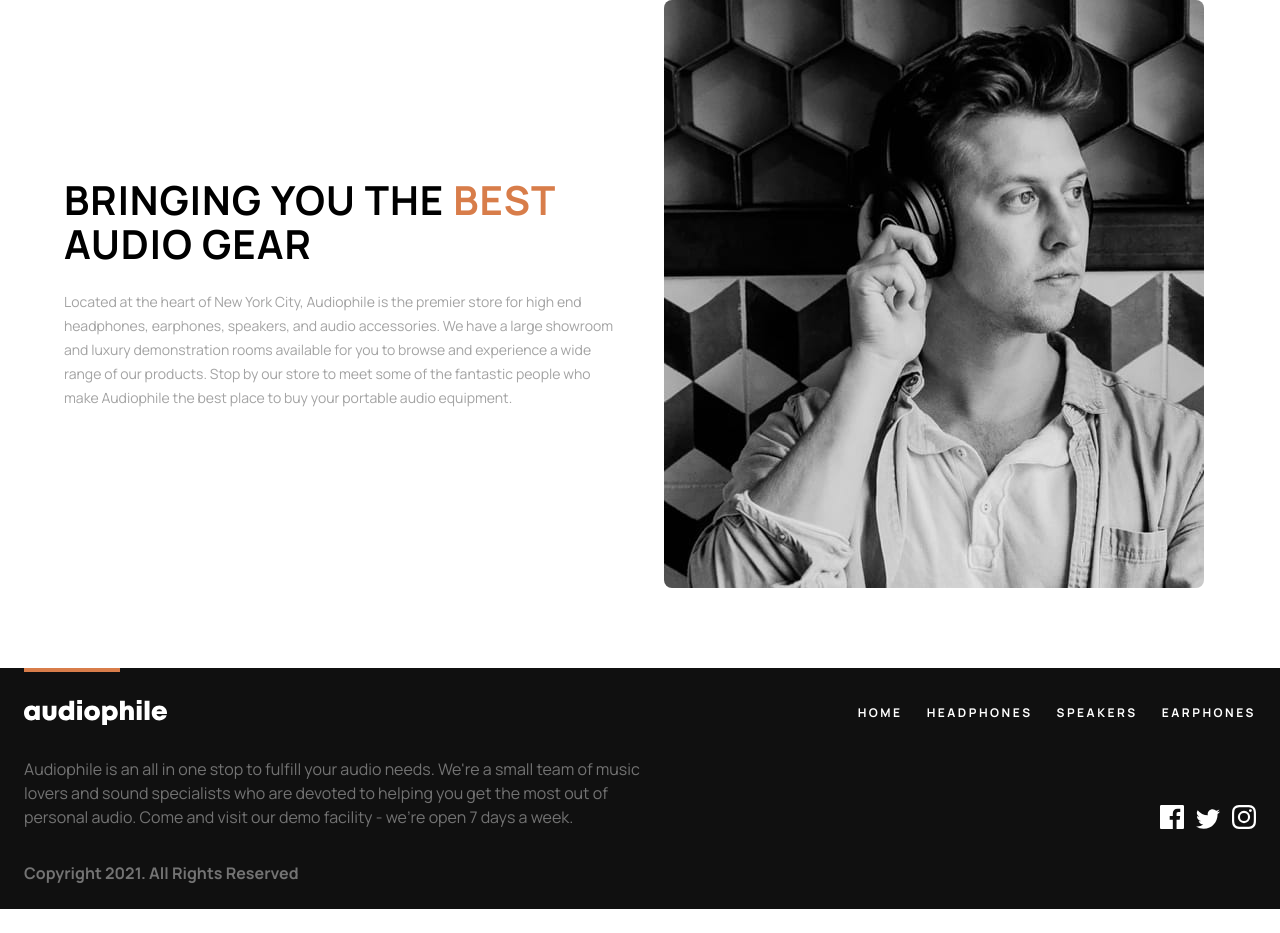
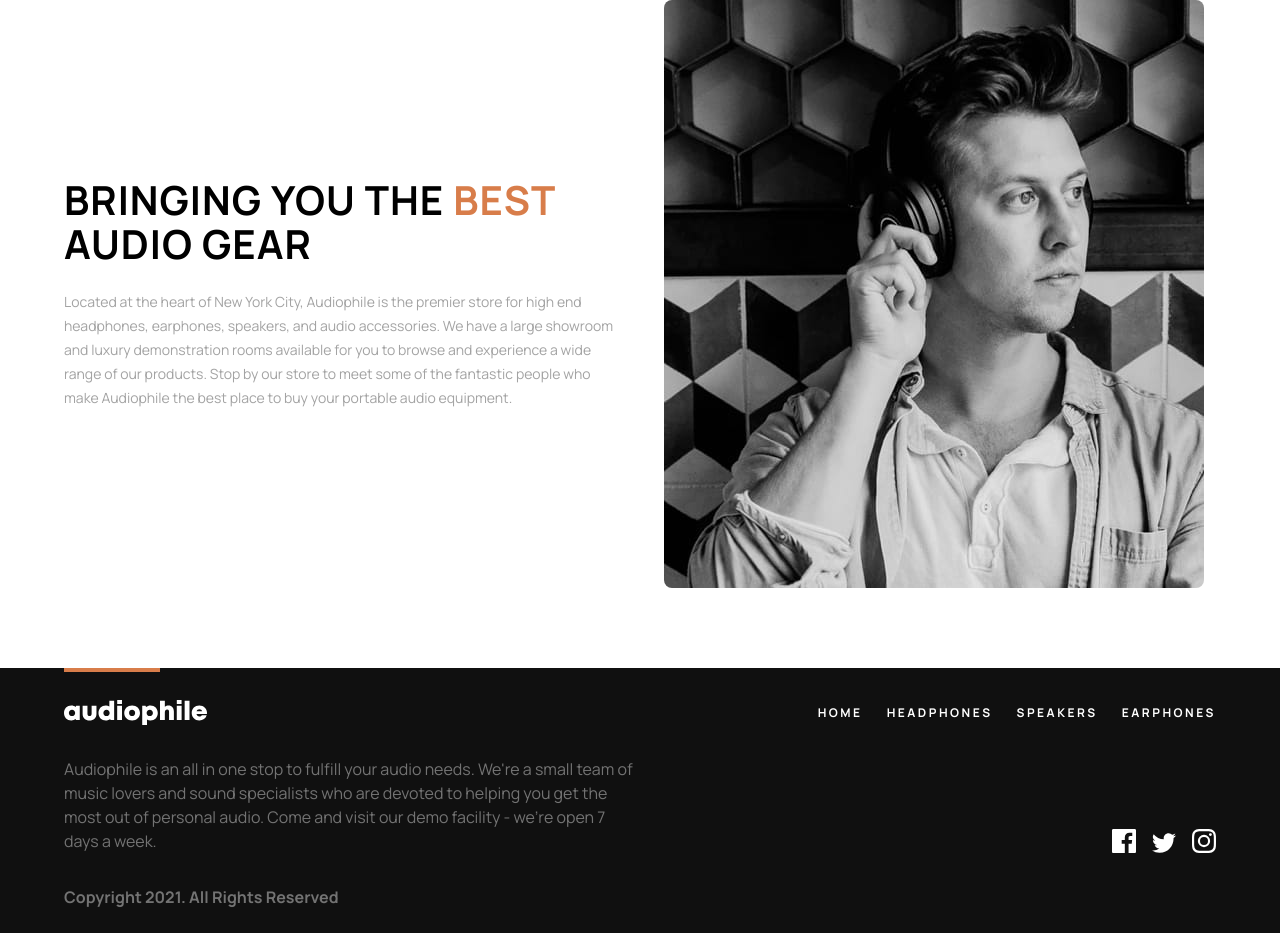
Before and after one commit to pqhung3007/audiophile-ecommerce-website, a Next.js app: page / in a window 1280 px wide. Before the commit the page ends 909 px from the top, so only its background shows below. Built offline with nearby package versions, Linux system fonts and the light colour scheme.

Commit message:
style(footer): edit elements' spacing

```diff
--- a/components/Footer.tsx
+++ b/components/Footer.tsx
@@ -5,8 +5,8 @@ import SocialLinks from "./SocialLinks";
 
 function Footer() {
   return (
-    <footer className="relative flex flex-col gap-8 bg-footer px-6 pt-8 pb-6 md:place-items-start">
-      <div className="absolute top-0 left-1/2 h-1 w-24 -translate-x-1/2 bg-accent md:left-6 md:translate-x-0"></div>
+    <footer className="relative flex flex-col gap-8 bg-footer px-6 pt-8 pb-6 md:place-items-start lg:px-16">
+      <div className="absolute top-0 left-1/2 h-1 w-24 -translate-x-1/2 bg-accent md:left-6 md:translate-x-0 lg:left-16"></div>
       <div className="flex w-full flex-col place-items-center gap-8 md:flex-row md:justify-between">
         <Image
           src="/assets/shared/desktop/logo.svg"
--- a/components/SocialLinks.tsx
+++ b/components/SocialLinks.tsx
@@ -3,7 +3,7 @@ import React from "react";
 
 function SocialLinks() {
   return (
-    <div className="grid-c flex justify-center gap-3 md:justify-end lg:items-end">
+    <div className="grid-c flex justify-center gap-4 md:justify-end lg:items-end">
       <Link href="/">
         <svg
           width="24"
```
